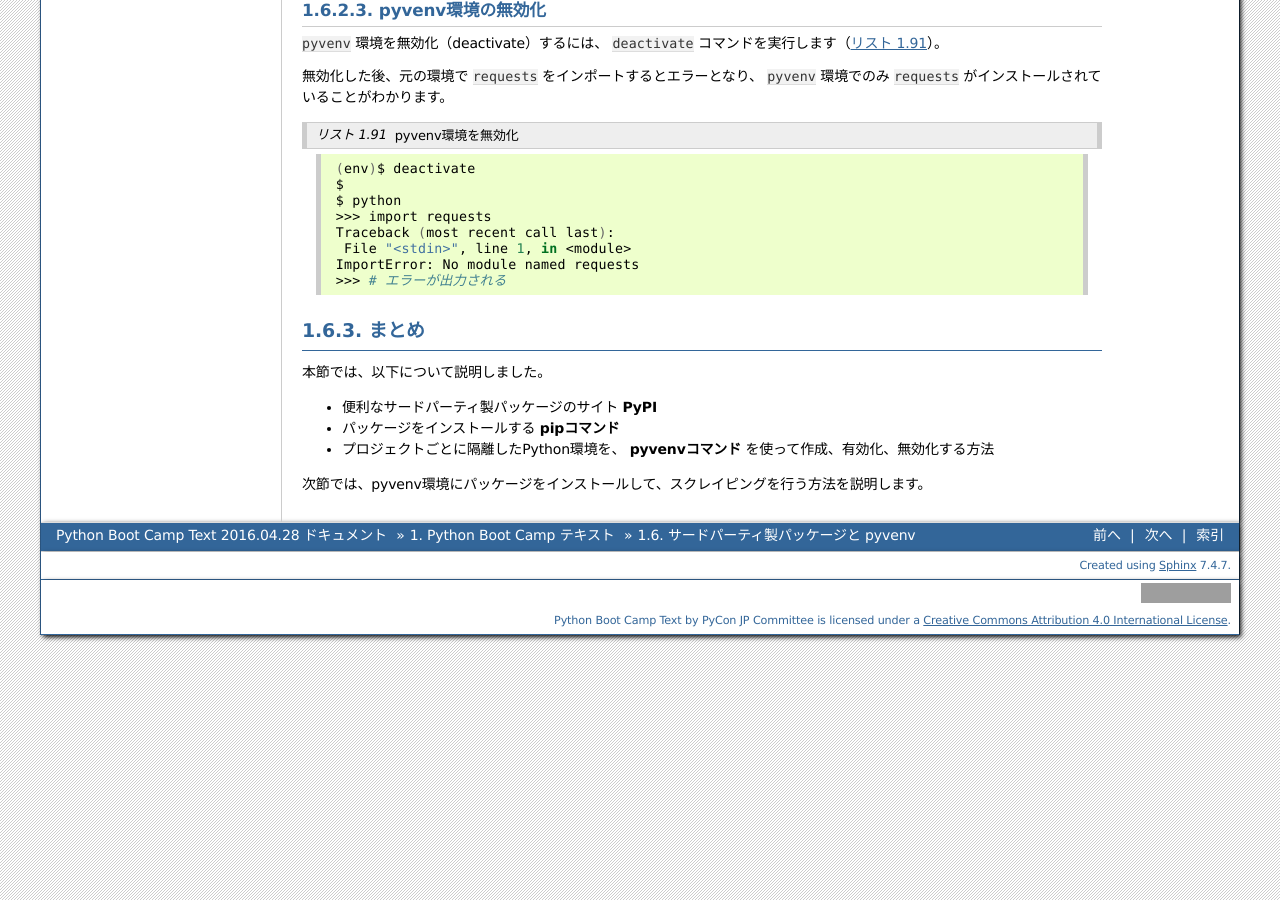
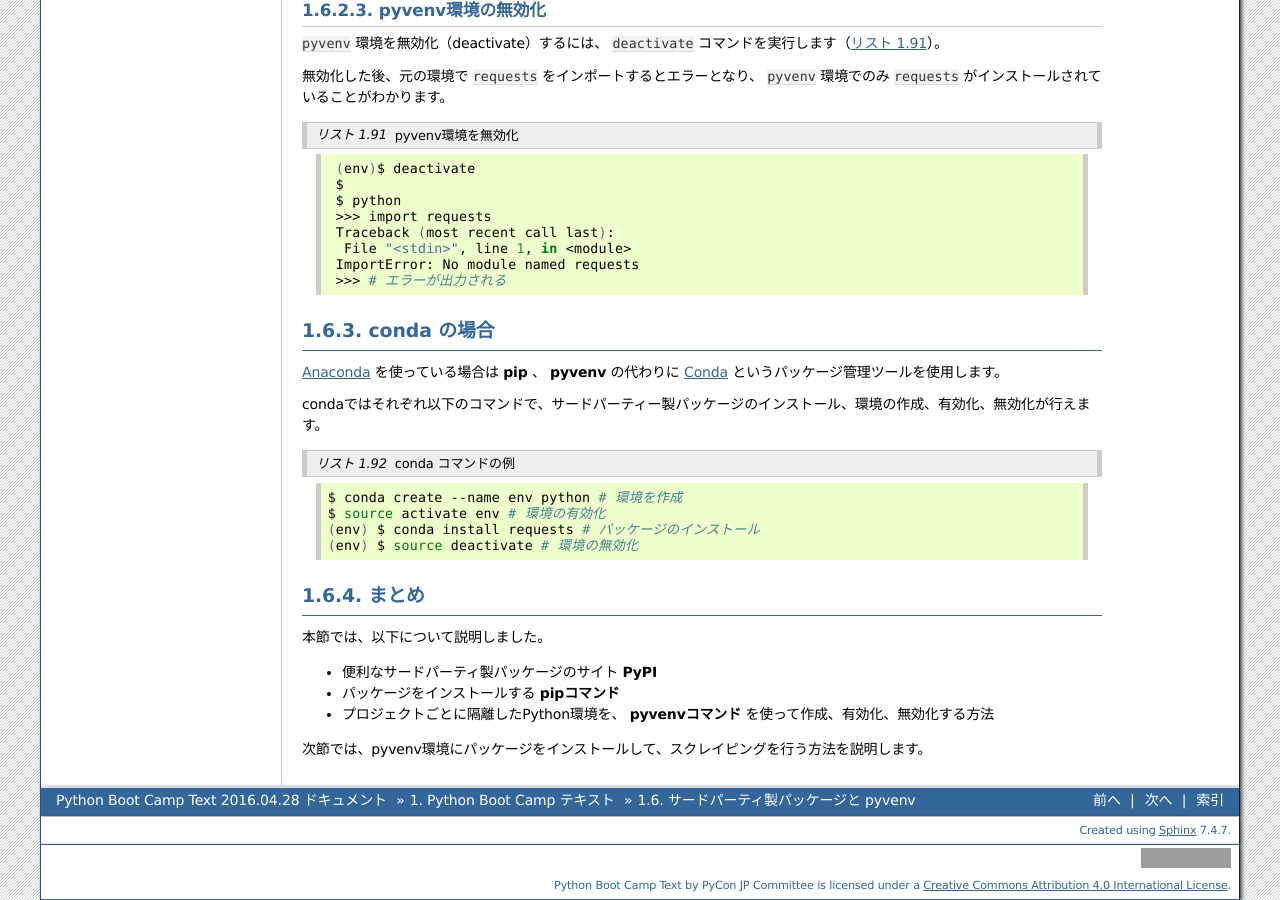
Before and after one commit to pyconjp/pycamp.pycon.jp, a Sphinx documentation site: the page built from source/textbook/6_pyvenv.rst, in a window 1280 px wide and 900 px high, scrolled down 2133 px. Built offline with Sphinx 7.4.7, drawn with Linux system fonts in a browser that asks for light colours; some of the changed text lies outside the part shown; grey boxes are pictures that could not be loaded.

Commit message:
fixes #32 conda の場合の手順を追加

```diff
--- a/source/textbook/6_pyvenv.rst
+++ b/source/textbook/6_pyvenv.rst
@@ -132,6 +132,20 @@ pyvenv環境の無効化
     >>> # エラーが出力される
 
 
+conda の場合
+============
+`Anaconda <https://www.continuum.io/downloads>`_ を使っている場合は **pip** 、 **pyvenv** の代わりに `Conda <http://conda.pydata.org/docs/>`_ というパッケージ管理ツールを使用します。
+
+condaではそれぞれ以下のコマンドで、サードパーティー製パッケージのインストール、環境の作成、有効化、無効化が行えます。
+
+.. code-block:: sh
+   :caption: conda コマンドの例
+
+   $ conda create --name env python # 環境を作成
+   $ source activate env # 環境の有効化
+   (env) $ conda install requests # パッケージのインストール
+   (env) $ source deactivate # 環境の無効化
+
 まとめ
 =======
 
```
